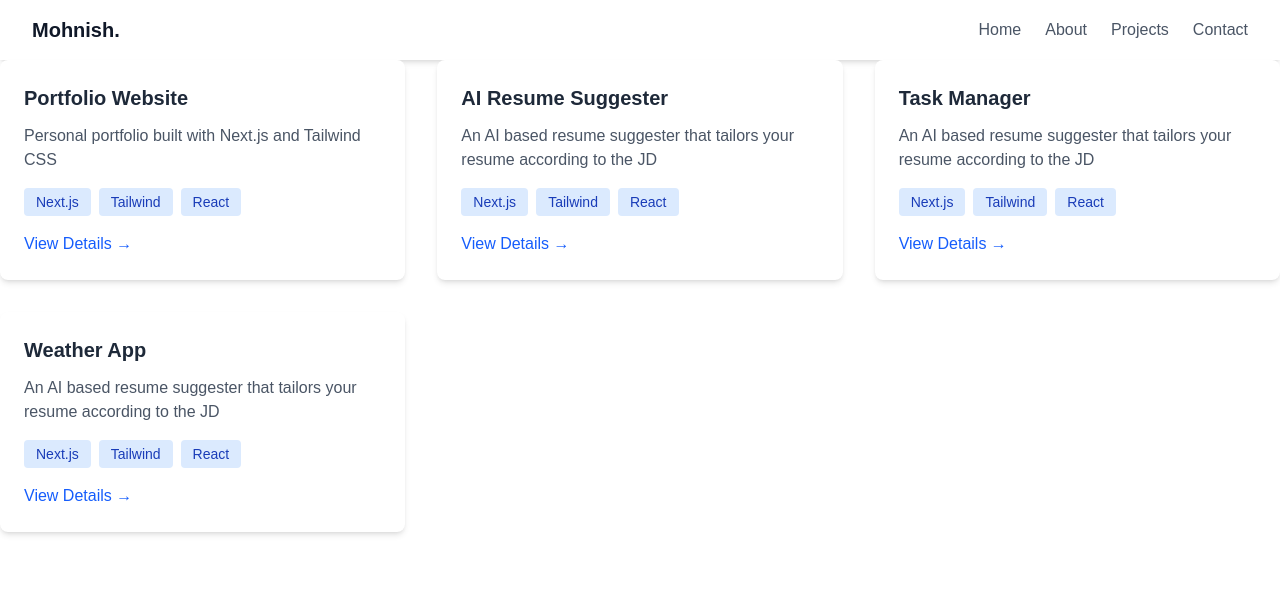
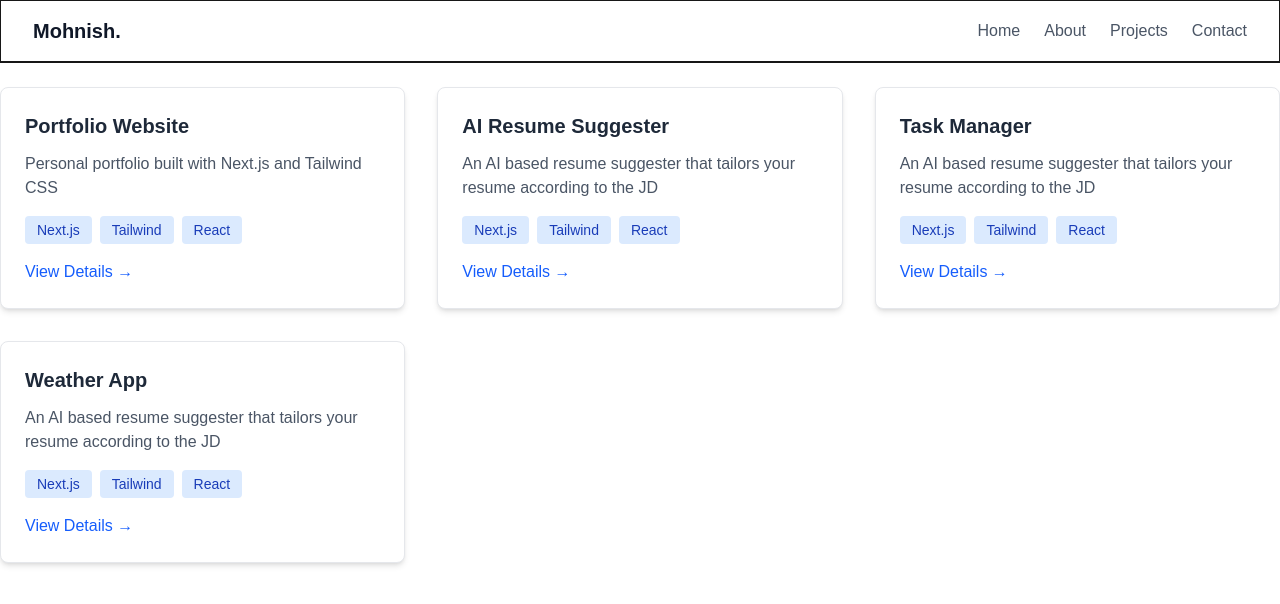
Before and after one commit to mohnishmsu962000/nextjs-portfolio-learning, a Next.js app: page /projects in a window 1280 px wide. Shown: the top 604 px of the page. Built offline with nearby package versions, Linux system fonts and the light colour scheme.

Commit message:
Added form validated with rather hectic onblur event handling

```diff
--- a/app/components/ContactForm.tsx
+++ b/app/components/ContactForm.tsx
@@ -5,6 +5,12 @@ interface ContactFormData{
     name: string,
     email: string,
     message?: string
+}
+
+interface FormErrors {
+  name: string,
+  email: string,
+  message: string
 }
 
 function ContactForm() {
@@ -16,6 +22,12 @@ function ContactForm() {
     })
 
     const [success, setSuccess] = useState(false)
+
+    const [error, setError] = useState<FormErrors>({
+        name: '',
+        email: '',
+        message: ''
+    })
 
     function handleSubmit(e: React.FormEvent<HTMLFormElement>){
 
@@ -43,7 +55,15 @@ function ContactForm() {
             onChange={(e: React.ChangeEvent<HTMLInputElement>) => setFormData({
                 ...formData, name: e.target.value
             })}
+            onBlur={(e: React.FocusEvent<HTMLInputElement>) => {
+                if (!e.target.value) {
+                    setError({...error, name: "Name Can't be empty"})
+                }else {
+                    setError({...error, name: ""})
+                }
+            }}
             />
+            {error.name && <p className="text-red-500 text-sm">{error.name}</p>}
             <input
             className='w-full border border-black text-gray-900 focus:ring-2 rounded-md pl-3 pr-3 pt-2 pb-2'
             type='email'
@@ -52,7 +72,15 @@ function ContactForm() {
             onChange={(e: React.ChangeEvent<HTMLInputElement>) => setFormData({
                 ...formData, email: e.target.value
             })}
+            onBlur={(e: React.FocusEvent<HTMLInputElement>) => {
+                if (!e.target.value.includes('@') || !e.target.value.includes('.')) {
+                    setError({...error, email: "Please include @ and a ."})
+                } else {
+                    setError({...error, email: ""})
+                }
+            }}
             />
+            {error.email && <p className="text-red-500 text-sm">{error.email}</p>}
             <textarea
             className='w-full border border-black text-gray-900 focus:ring-2 rounded-md pl-3 pr-3 pt-2 pb-2'
             placeholder='Enter Custom Message'
--- a/app/components/Header.tsx
+++ b/app/components/Header.tsx
@@ -10,7 +10,7 @@ function Header() {
         setMenu(!menu)
     }
   return (
-    <nav className='bg-white shadow-md'>
+    <nav className='bg-white shadow-md border border-b-2'>
         <div className='hidden justify-between items-center px-8 py-4 md:flex'>
             <Link href="/" className='text-xl font-bold text-gray-900'> Mohnish. </Link>
             <div className='flex space-x-6'>
--- a/app/projects/page.js
+++ b/app/projects/page.tsx
@@ -4,9 +4,9 @@ import Link from 'next/link'
 
 function Projects() {
   return (
-    <div className="grid grid-cols-1 md:grid-cols-2 lg:grid-cols-3 gap-8">
+    <div className="grid grid-cols-1 md:grid-cols-2 lg:grid-cols-3 gap-8 bg-white pt-6">
   {projects.map((project) => (
-    <div key={project.slug} className="bg-white rounded-lg shadow-md p-6">
+    <div key={project.slug} className="bg-white rounded-lg shadow-md p-6 border border-gray-200">
       <h3 className="text-xl font-bold text-gray-800 mb-3">{project.name}</h3>
       <p className="text-gray-600 mb-4">{project.description}</p>
 
--- a/tsconfig.json
+++ b/tsconfig.json
@@ -28,7 +28,7 @@
     ".next/types/**/*.ts",
     "**/*.ts",
     "**/*.tsx"
-  ],
+, "app/layout.tsx"  ],
   "exclude": [
     "node_modules"
   ]
```
Also changed, not shown: app/about/page.tsx (renamed from app/about/page.js), app/contact/page.tsx (renamed from app/contact/page.js), app/layout.tsx (renamed from app/layout.js), app/page.tsx (renamed from app/page.js).
